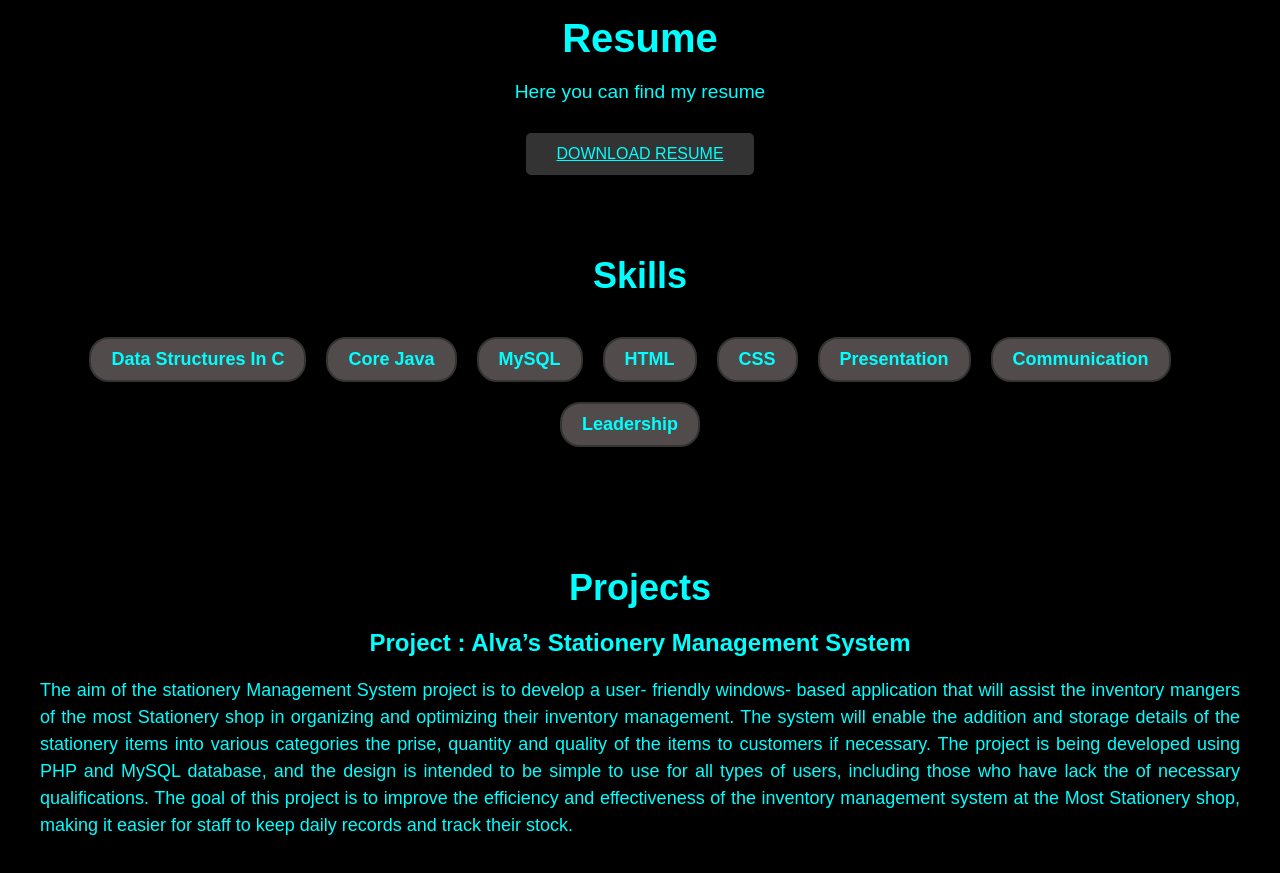
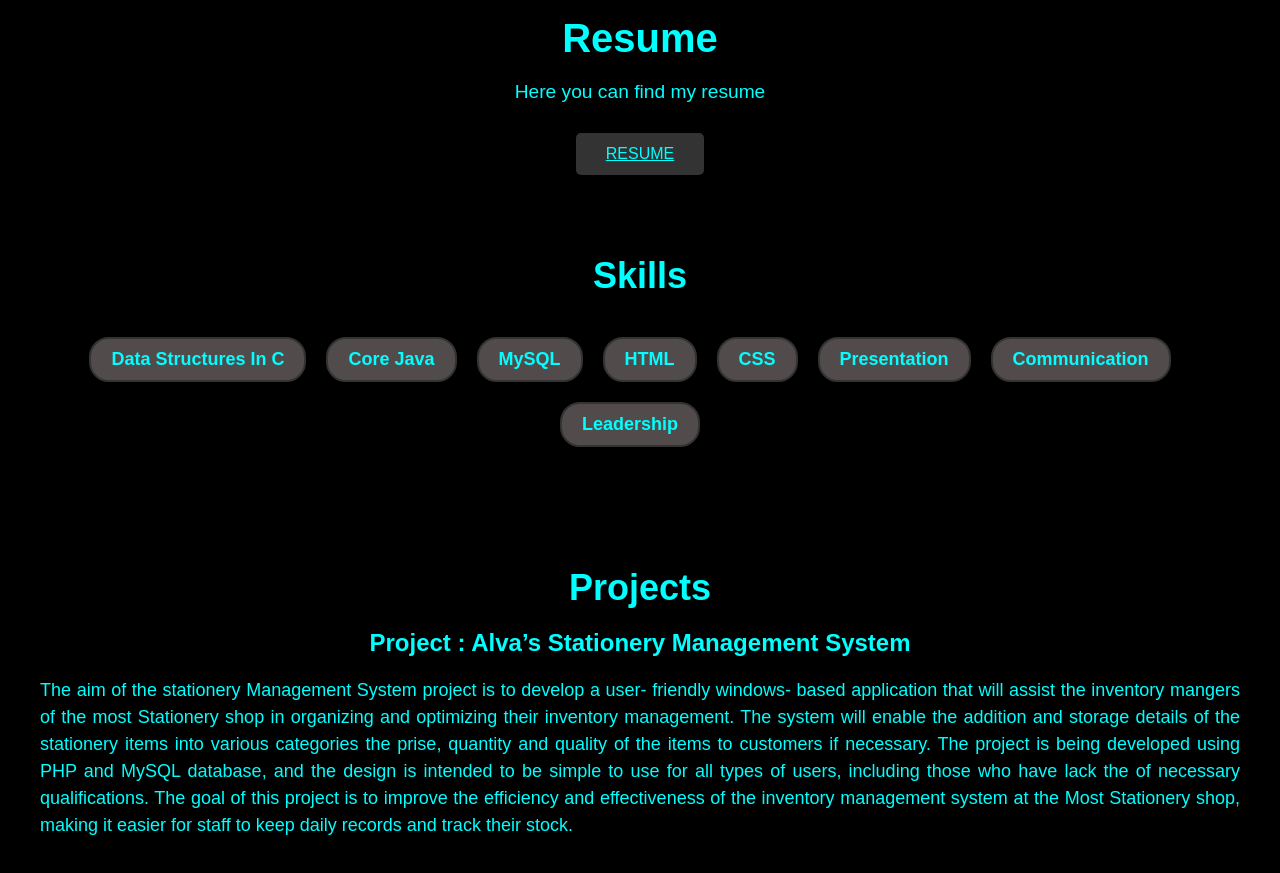
Before and after one commit to poonambugade/MyPortfolio, a plain HTML site: page index.html in a window 1280 px wide. Shown: the part 1120-1993 px from the top of the page. Drawn offline with Linux system fonts and the light colour scheme.

Commit message:
Update index.html

```diff
--- a/index.html
+++ b/index.html
@@ -52,7 +52,7 @@
       <div class="container">
         <h2>Resume</h2>
         <p>Here you can find my resume</p>
-        <a href="Poonam_Resume.pdf" target="_blank">Download Resume</a>
+        <a href="Poonam_Resume.pdf" target="_blank">Resume</a>
       </div>
     </section>
 
```
